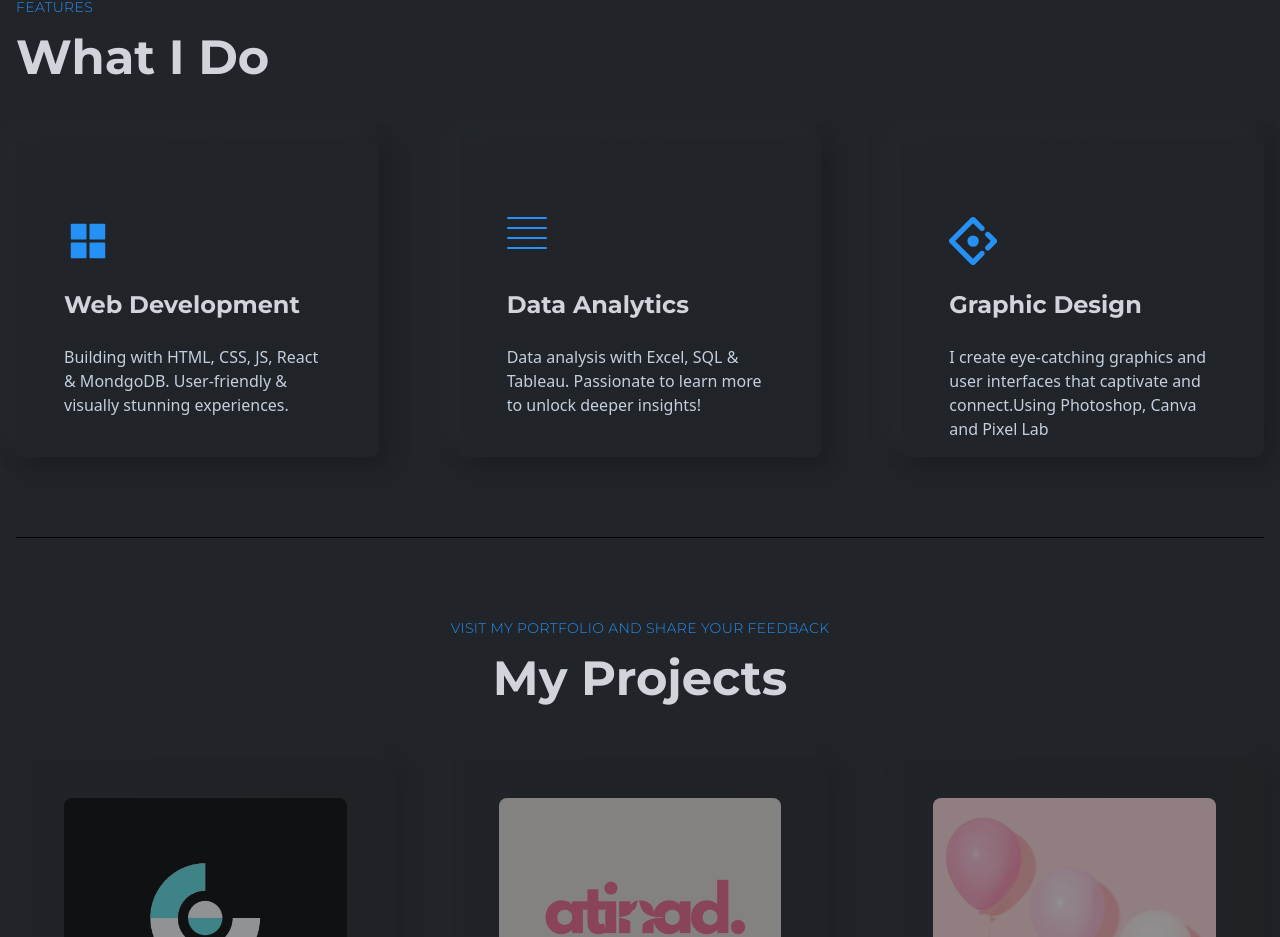
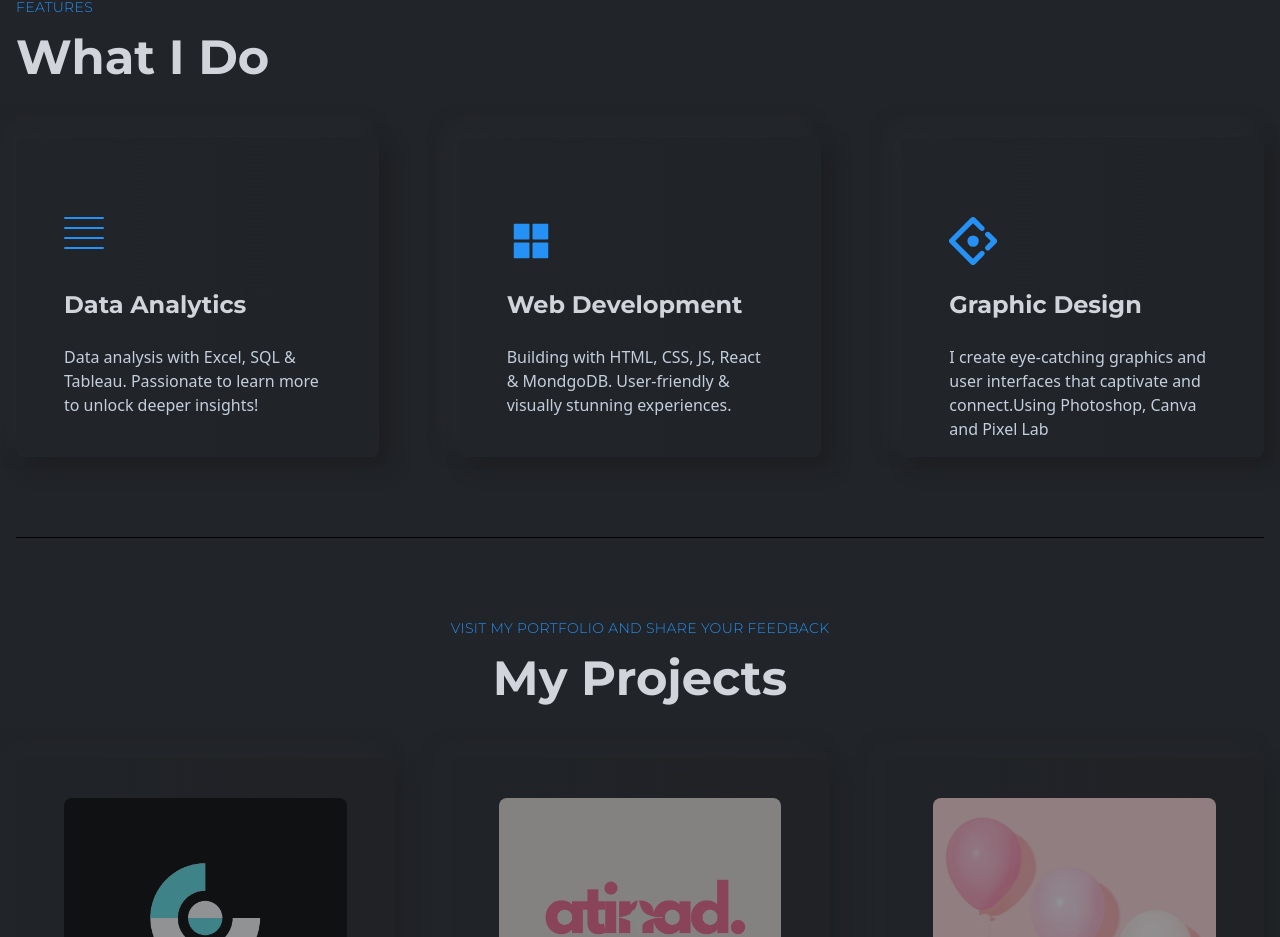
Before and after one commit to iamatinad/portfolio-atinad, a React (Create React App) app in the folder frontend/: page / in a window 1280 px wide. Shown: the part 980-1917 px from the top of the page. Built offline with nearby package versions, Linux system fonts and the light colour scheme.

Commit message:
Update index.js

```diff
--- a/frontend/src/components/data/index.js
+++ b/frontend/src/components/data/index.js
@@ -3,6 +3,14 @@ import { SiAntdesign } from "react-icons/si";
 
 // Features Data
 export const featuresData = [
+
+   {
+    id: 1,
+
+    title: "Data Analytics",
+    des: "Data analysis with Excel, SQL & Tableau. Passionate to learn more  to unlock deeper insights!",
+  },
+
   {
     id: 2,
     icon: <AiFillAppstore />,
@@ -10,12 +18,6 @@ export const featuresData = [
     des: "Building with HTML, CSS, JS, React & MondgoDB. User-friendly & visually stunning experiences.",
   },
 
-  {
-    id: 1,
-
-    title: "Data Analytics",
-    des: "Data analysis with Excel, SQL & Tableau. Passionate to learn more  to unlock deeper insights!",
-  },
 
   {
     id: 5,
```
